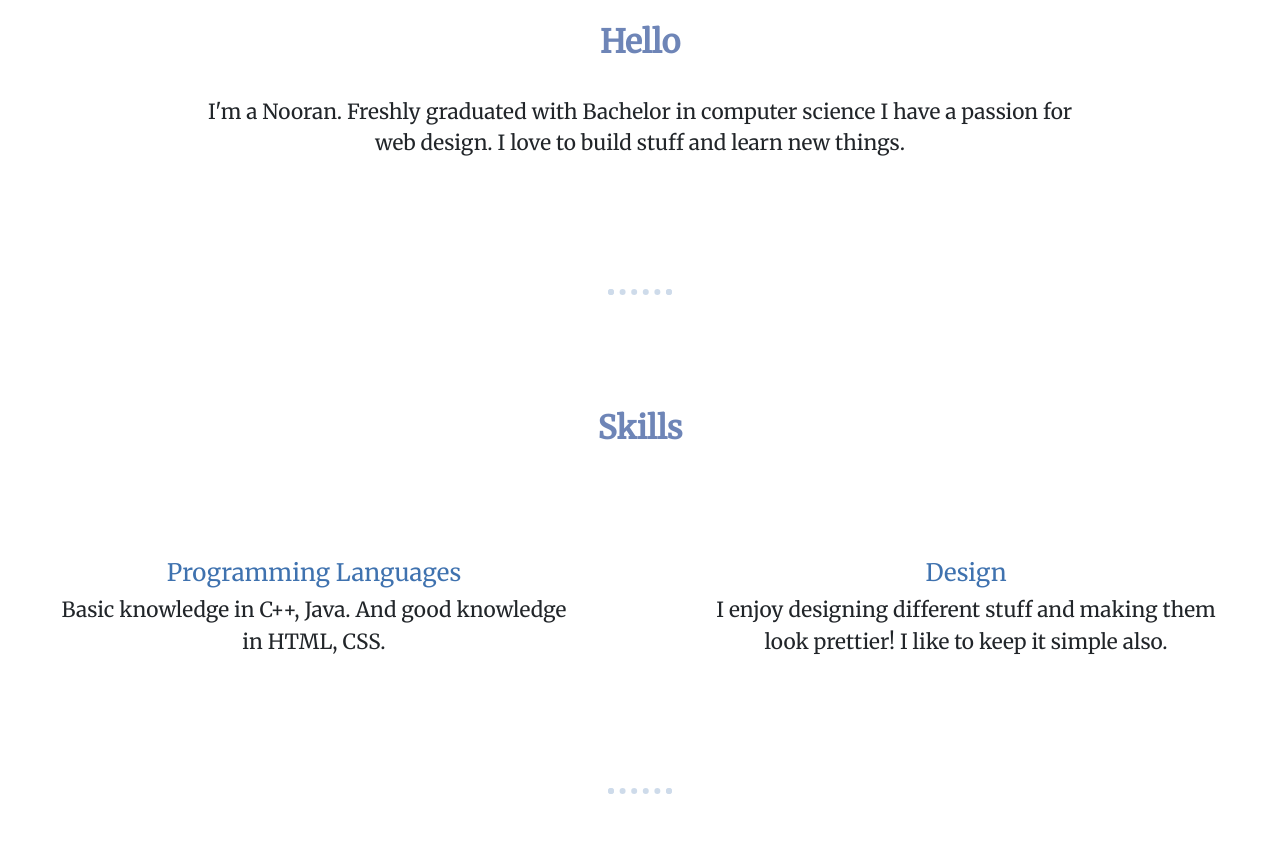
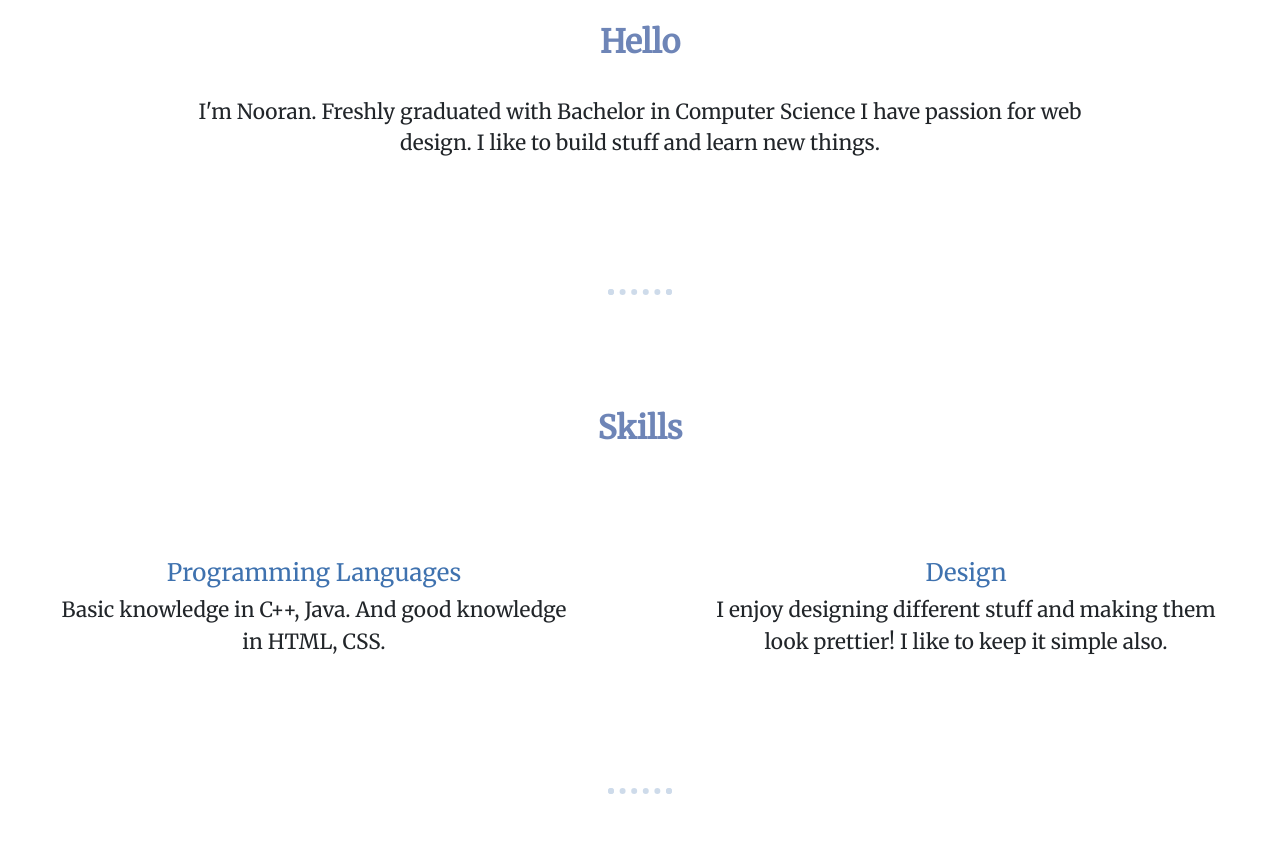
Before and after one commit to noraaldossary/My-Protfolio, a plain HTML site: page index.html in a window 1280 px wide. Shown: the part 1152-1993 px from the top of the page. Drawn offline with nearby package versions, Linux system fonts and the light colour scheme.

Commit message:
Update index.html

```diff
--- a/index.html
+++ b/index.html
@@ -73,8 +73,8 @@
                 <h2>Hello</h2>
                     <div class="col-lg-12 col-12">
                         <p>
-                            I'm a Nooran. Freshly graduated with Bachelor in computer science
-                            I have a passion for web design. I love to build stuff and learn new things.
+                            I'm Nooran. Freshly graduated with Bachelor in Computer Science
+                            I have passion for web design. I like to build stuff and learn new things.
                         </p>
                     </div>
                  </div>
```
